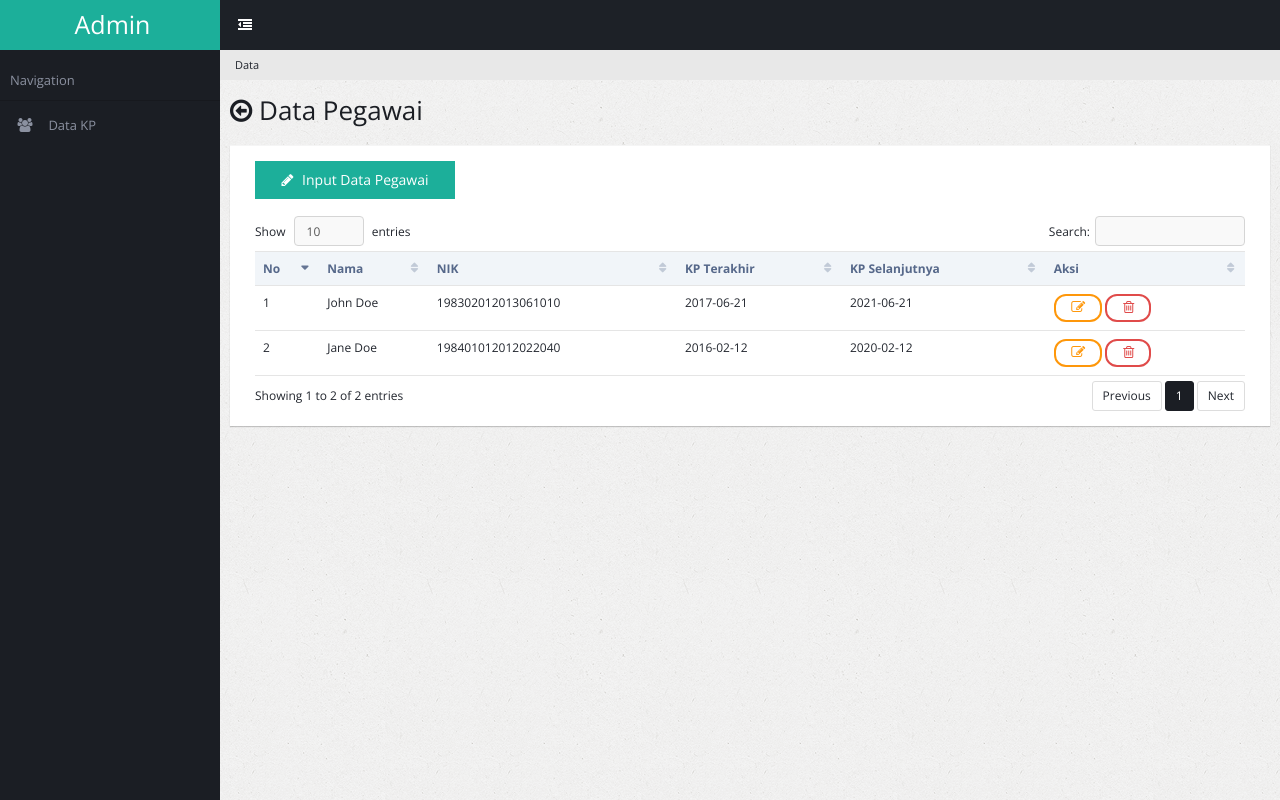
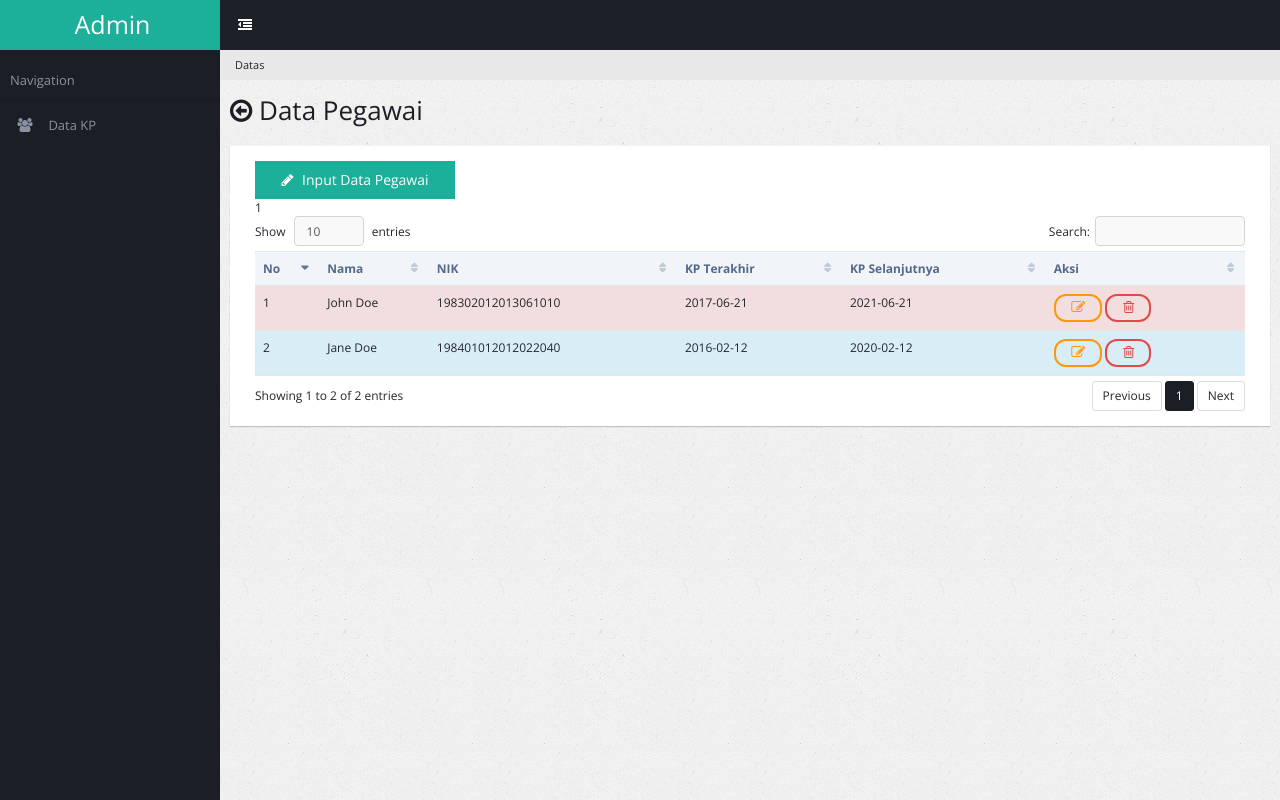
Before and after one commit to kelvinHWijaya/pengingat_kp, a Flask app: page / in a window 1280 px wide. Run offline with Flask 2, Linux system fonts and the light colour scheme; data comes from the database, SQL or seed files in the repository; data that the repository does not hold is empty; some libraries are stand-ins or nearby versions.

Commit message:
notifikasi telegram, warna baris by waktu

```diff
--- a/app.py
+++ b/app.py
@@ -1,16 +1,49 @@
 import sqlite3
 from flask import Flask, render_template
+from datetime import datetime
+import requests
+
 
 def get_db_connection():
     conn = sqlite3.connect('database.db')
     conn.row_factory = sqlite3.Row
     return conn
 
+def days_between(d1, d2):
+    d1 = datetime.strptime(d1, "%Y-%m-%d")
+    d2 = datetime.strptime(d2, "%Y-%m-%d")
+    print(d2)
+    return abs((d2 - d1).days)
+
+def telegram_bot_sendtext(bot_message):
+   bot_token = '1851192408:AAGnbb4I2G8Z5T45-NvfdqtxaiVi-MFcaUE'
+   bot_chatID = '956006928'
+   send_text = 'https://api.telegram.org/bot' + bot_token + '/sendMessage?chat_id=' + bot_chatID + '&parse_mode=Markdown&text=' + bot_message
+
+   response = requests.get(send_text)
+
+   return response.json()
+
 app = Flask(__name__)
+
 
 @app.route('/')
 def index():
     conn = get_db_connection()
     pegawais = conn.execute('SELECT * FROM pegawai').fetchall()
+    list_peg = [list(i) for i in pegawais]
+    today = datetime.today().strftime('%Y-%m-%d')
+    counter=[]
+    bell_notif=0
+    x=0
+    for i in pegawais:
+        counter.append(days_between(today,i['kp_berikut']))
+        if counter[x] <= 7 :
+            bell_notif+=1
+        if counter[x] <= 1 and counter[x] > -1 :
+            message='Kenaikan Pangkat a.n '+ i['nama'] +' NIP : '+ i['nip']
+            telegram_bot_sendtext(message)
+        x+=1
+
     conn.close()
-    return render_template('index.html', pegawais=pegawais)
+    return render_template('index.html',bell=bell_notif,counter=counter,pegawais=pegawais)
--- a/templates/base.html
+++ b/templates/base.html
@@ -35,7 +35,7 @@
 
                 <!-- START BREADCRUMB -->
                 <ul class="breadcrumb">
-                    <li class="active">Data</li>
+                    <li class="active">Datas</li>
                 </ul>
                 <!-- END BREADCRUMB -->
 
--- a/templates/index.html
+++ b/templates/index.html
@@ -1,3 +1,4 @@
+
 {% extends 'base.html' %}
 
 <h1>{% block title %} Data Pegawai {% endblock %}</h1>
--- a/templates/index_table.html
+++ b/templates/index_table.html
@@ -1,7 +1,7 @@
 
 <div class="col-sm-12">
     <a href="" style="width:200px" class="btn btn-info btn-block btn-lg"><span class="fa fa-pencil"></span> Input Data Pegawai</a>
-
+    {{counter[0]}}
     <br>
     <table class="table datatable">
         <thead>
@@ -17,7 +17,15 @@
         <tbody>
 
             {% for peg in pegawais %}
-                <tr>
+                <tr
+                {% if counter[(loop.index)-1] > 7 %}
+                    class="info"
+                    {% elif counter[(loop.index-1)] > 1 and counter[(loop.index)-1] < 7 %}
+                    class="warning"
+                    {% else %}
+                    class="danger"
+                {% endif %}
+                >
                     <td>{{loop.index}}</td>
                     <td>{{peg['nama']}}</td>
                     <td>{{peg['nip']}}</td>
@@ -29,8 +37,6 @@
                         class="btn btn-sm btn-danger btn-rounded" href="">&nbsp;&nbsp;<i class="fa fa-trash-o"></i></a>
                     </td>
                 </tr>
-
-
             {% endfor %}
         </tbody>
     </table>
```
